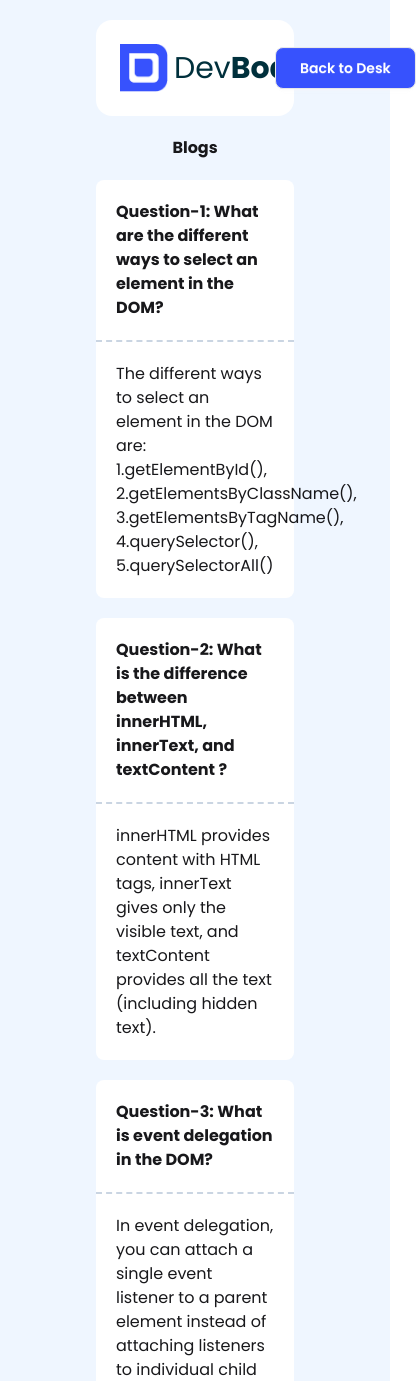
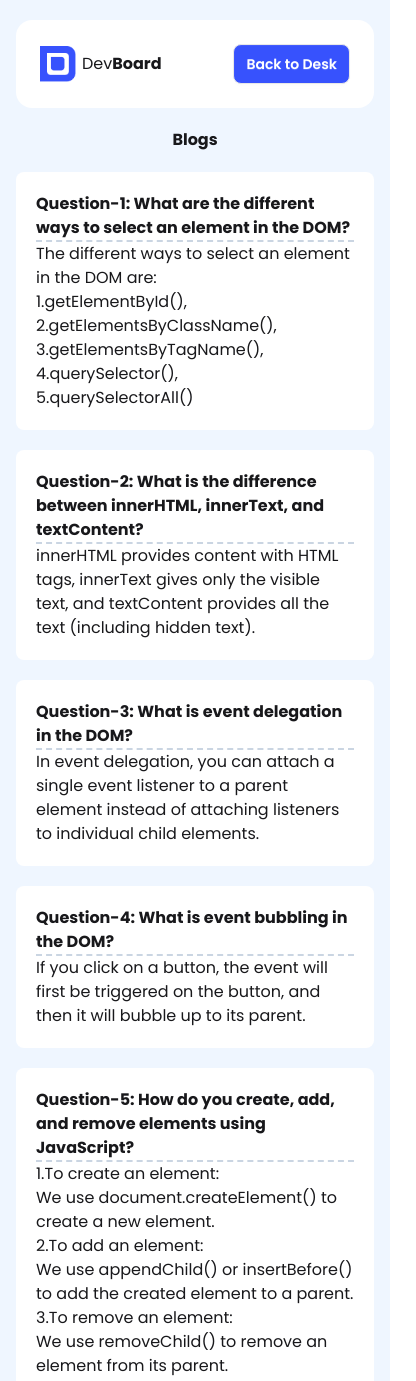
Before and after one commit to osmanfaruque/ph_assignment_5, a plain HTML site: page blog.html in a window 390 px wide. Shown: the top 1381 px of the page, 416 px wide, since content can reach past the window. Drawn offline with nearby package versions, Linux system fonts and the light colour scheme.

Commit message:
blog.html made responsive

```diff
--- a/assets/scripts/blogredirect.js
+++ b/assets/scripts/blogredirect.js
@@ -1,3 +1,7 @@
 document.getElementById("discover-btn").addEventListener("click", function() {
     window.location.href = "blog.html";
 });
+
+document.getElementById("discover-btn-sm").addEventListener("click", function() {
+    window.location.href = "blog.html";
+});
--- a/blog.html
+++ b/blog.html
@@ -4,14 +4,12 @@
 <head>
     <meta charset="UTF-8">
     <meta name="viewport" content="width=device-width, initial-scale=1.0">
-    <title>blog</title>
-    <!-- google font -->
+    <title>Blog</title>
+    <!-- Google Fonts -->
     <link rel="preconnect" href="https://fonts.googleapis.com">
     <link rel="preconnect" href="https://fonts.gstatic.com" crossorigin>
-    <link
-        href="https://fonts.googleapis.com/css2?family=Poppins:ital,wght@0,100;0,200;0,300;0,400;0,500;0,600;0,700;0,800;0,900;1,100;1,200;1,300;1,400;1,500;1,600;1,700;1,800;1,900&display=swap"
-        rel="stylesheet">
-    <!-- daisyul -->
+    <link href="https://fonts.googleapis.com/css2?family=Poppins:ital,wght@0,100;0,200;0,300;0,400;0,500;0,600;0,700;0,800;0,900&display=swap" rel="stylesheet">
+    <!-- DaisyUI -->
     <link href="https://cdn.jsdelivr.net/npm/daisyui@5.0.0-beta.9/daisyui.css" rel="stylesheet" type="text/css" />
     <script src="https://cdn.jsdelivr.net/npm/@tailwindcss/browser@4"></script>
     <style>
@@ -25,49 +23,41 @@
     </style>
 </head>
 
-<body class="font-poppings bg-blue-50 py-5  ">
-    <header class="mx-24 border-none rounded-2xl bg-white">
-        <nav class="flex items-center p-6 justify-between ">
-
+<body class="font-poppings bg-blue-50 py-5 px-4 sm:px-24">
+    <header class="mx-0 sm:mx-24 border-none rounded-2xl bg-white">
+        <nav class="flex items-center p-6 justify-between">
             <div class="flex items-center gap-1.5">
-                <img src="assets/images/logo.png" class="h-12" alt="">
-                <h1 class="text-color text-3xl">Dev<b>Board</b></h1>
+                <img class="w-9" src="assets/images/logo.png" class="h-12" alt="">
+                <h1 class="sm:text-3xl">Dev<b>Board</b></h1>
             </div>
-            <button id="back-to-desk-btn" class="btn text-white bg-[#3752FD]  rounded-lg px-6 py-5 ">Back to Desk</button>
+            <button id="back-to-desk-btn" class="btn text-white bg-[#3752FD] rounded-lg px-3 sm:px-6 py-2 sm:py-5">Back to Desk</button>
         </nav>
-
     </header>
-    <main class="px-24">
+    <main class="px-0 sm:px-24">
         <section class="flex flex-col gap-5">
             <div class="text-center pt-5"><b>Blogs</b></div>
 
-            <div class="bg-white rounded-lg ">
-                <p class="p-5 border-b-2 border-dashed  border-slate-300"><b>Question-1: What are the different ways to select an element in the DOM?</b></p>
-                <p class="p-5"> The different ways to select an element in the DOM are:<br>1.getElementById(),<br>2.getElementsByClassName(),<br>3.getElementsByTagName(),<br>4.querySelector(),<br>5.querySelectorAll()</p>
+            <div class="bg-white rounded-lg p-5">
+                <p class="border-b-2 border-dashed border-slate-300"><b>Question-1: What are the different ways to select an element in the DOM?</b></p>
+                <p>The different ways to select an element in the DOM are:<br>1.getElementById(),<br>2.getElementsByClassName(),<br>3.getElementsByTagName(),<br>4.querySelector(),<br>5.querySelectorAll()</p>
             </div>
-            <div class="bg-white rounded-lg ">
-                <p class="p-5 border-b-2 border-dashed  border-slate-300"><b>Question-2: What is the difference between innerHTML, innerText, and textContent ?</b></p>
-                <p class="p-5">innerHTML provides content with HTML tags, innerText gives only the visible text, and textContent provides all the text (including hidden text). </p>
+            <div class="bg-white rounded-lg p-5">
+                <p class="border-b-2 border-dashed border-slate-300"><b>Question-2: What is the difference between innerHTML, innerText, and textContent?</b></p>
+                <p>innerHTML provides content with HTML tags, innerText gives only the visible text, and textContent provides all the text (including hidden text).</p>
             </div>
-            <div class="bg-white rounded-lg ">
-                <p class="p-5 border-b-2 border-dashed  border-slate-300"><b>Question-3: What is event delegation in the DOM?</b></p>
-                <p class="p-5">In event delegation, you can attach a single event listener to a parent element instead of attaching listeners to individual child elements.</p>
+            <div class="bg-white rounded-lg p-5">
+                <p class="border-b-2 border-dashed border-slate-300"><b>Question-3: What is event delegation in the DOM?</b></p>
+                <p>In event delegation, you can attach a single event listener to a parent element instead of attaching listeners to individual child elements.</p>
             </div>
-            <div class="bg-white rounded-lg ">
-                <p class="p-5 border-b-2 border-dashed  border-slate-300"><b>Question-4: What is event bubbling in the DOM?</b></p>
-                <p class="p-5">If you click on a button, the event will first be triggered on the button, and then it will bubble up to its parent</p>
+            <div class="bg-white rounded-lg p-5">
+                <p class="border-b-2 border-dashed border-slate-300"><b>Question-4: What is event bubbling in the DOM?</b></p>
+                <p>If you click on a button, the event will first be triggered on the button, and then it will bubble up to its parent.</p>
             </div>
-            <div class="bg-white rounded-lg ">
-                <p class="p-5 border-b-2 border-dashed  border-slate-300"><b>Question-5: How do you create, add, and remove elements using JavaScript?</b></p>
-                <p class="p-5">1.To create element:<br>We use document.createElement() to create a new element. <br>2.To add element: <br>
-
-                  We use appendChild() or insertBefore() to add the created element to a parent. <br>3.To remove element: <br>
-
-                    We use removeChild() to remove an element from its parent.</p>
+            <div class="bg-white rounded-lg p-5">
+                <p class="border-b-2 border-dashed border-slate-300"><b>Question-5: How do you create, add, and remove elements using JavaScript?</b></p>
+                <p>1.To create an element:<br>We use document.createElement() to create a new element.<br>2.To add an element:<br>We use appendChild() or insertBefore() to add the created element to a parent.<br>3.To remove an element:<br>We use removeChild() to remove an element from its parent.</p>
             </div>
-
         </section>
-
     </main>
     <script src="assets/scripts/back-to-desk.js"></script>
 </body>
```
Also changed, not shown: index.html (+1 -1 lines).
